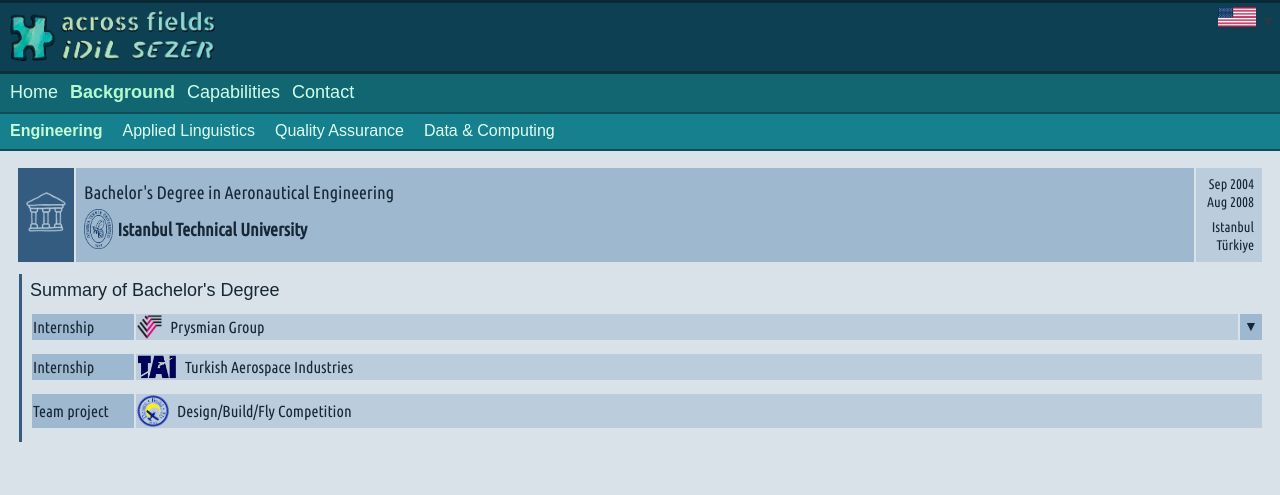
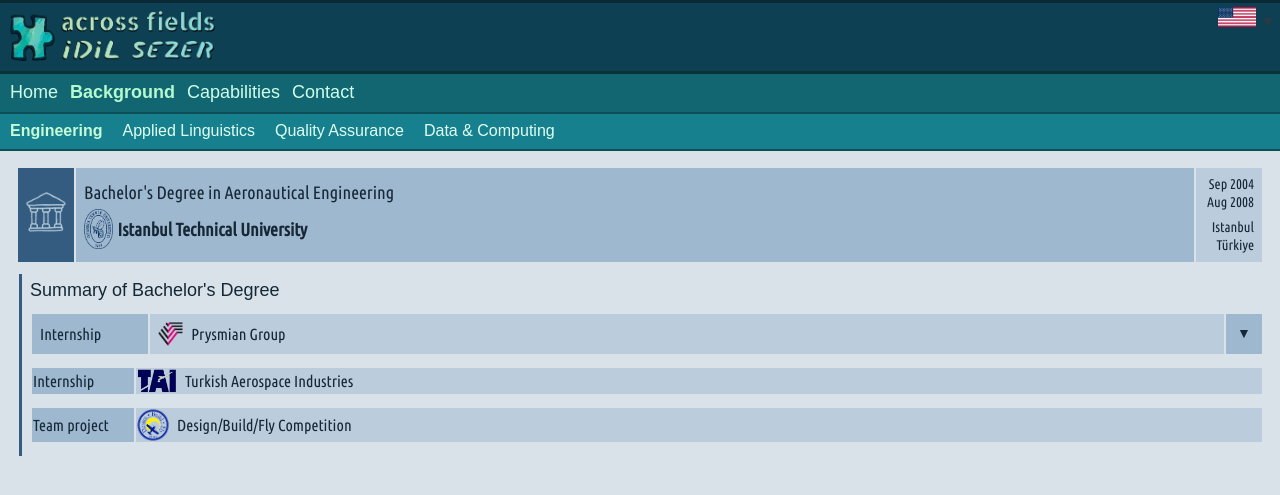
Before and after one commit to acrossfields/idilsezer, a Jekyll site: the page built from en/background-eng.md, in a window 1280 px wide. Shown: the top 495 px of the page. Built offline with Jekyll 4.4.1, drawn with Linux system fonts in a browser that asks for light colours; some web fonts are replaced.

Commit message:
Update background-eng.md

```diff
--- a/en/background-eng.md
+++ b/en/background-eng.md
@@ -33,16 +33,16 @@ permalink: /en/background/engineering/
 
   <table class="table-bgsub" style="color: #162736; margin: 10px 0; padding: 0;">
     <tr>
-      <td style="background-color: #9eb8cf;">
+      <td style="background-color: #9eb8cf; padding: 8px;">
         Internship
       </td>
-      <td style="background-color: #bbcddc;">
+      <td style="background-color: #bbcddc; padding: 8px;">
         <div style="display: flex; align-items: center; gap: 8px;">
           <img src="{{ '/assets/images/prysmian.png' | relative_url }}" alt="Prysmian" style="height: 24px;">
           <span>Prysmian Group</span>
         </div>
       </td>
-      <td style="background-color: #9eb8cf;"></td>
+      <td style="background-color: #9eb8cf; padding: 8px;"></td>
     </tr>
     <tr class="table-bgsub-details">
       <td colspan="3" style="font-family: 'Ysabeau', sans-serif; font-size: 15px; padding: 5px;">
```
